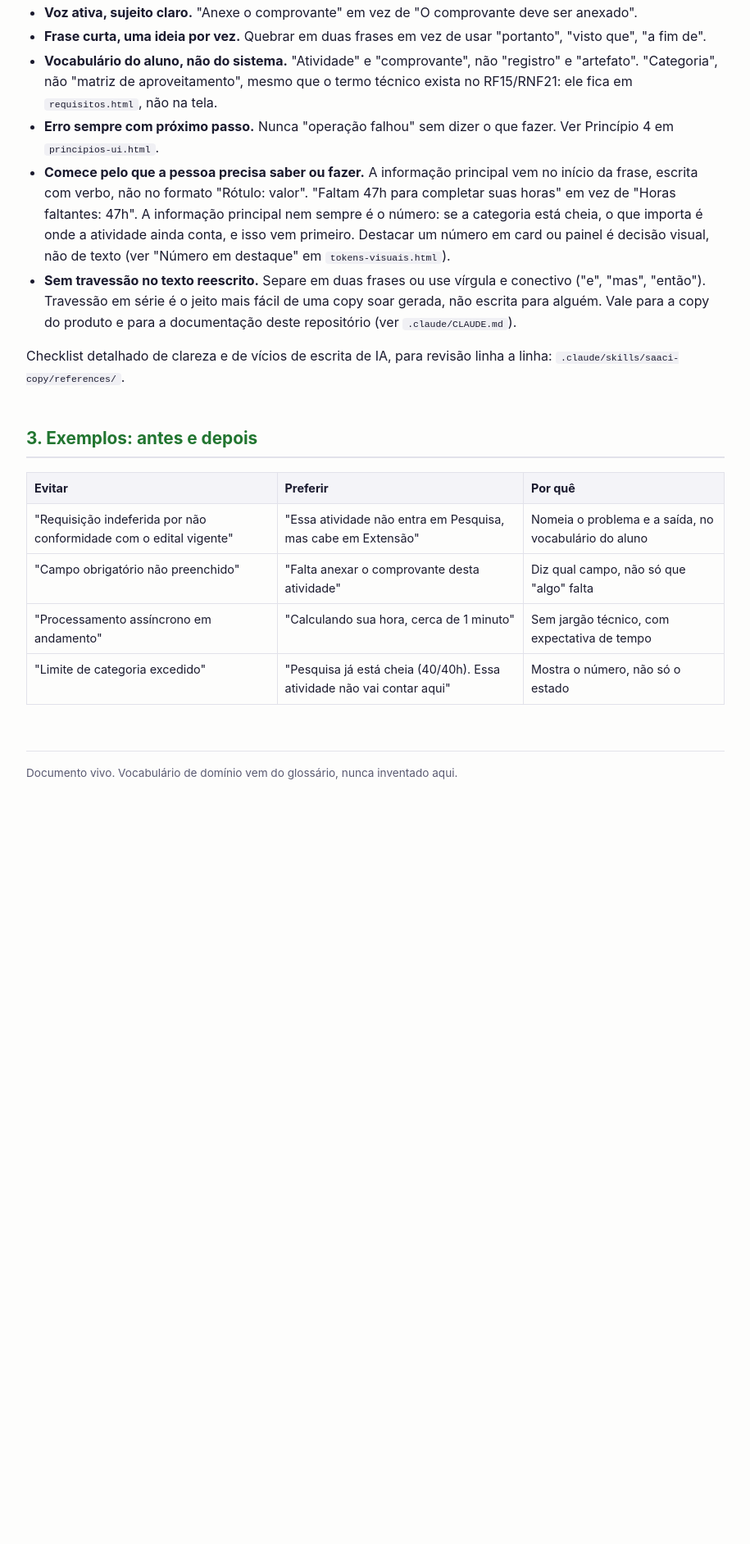
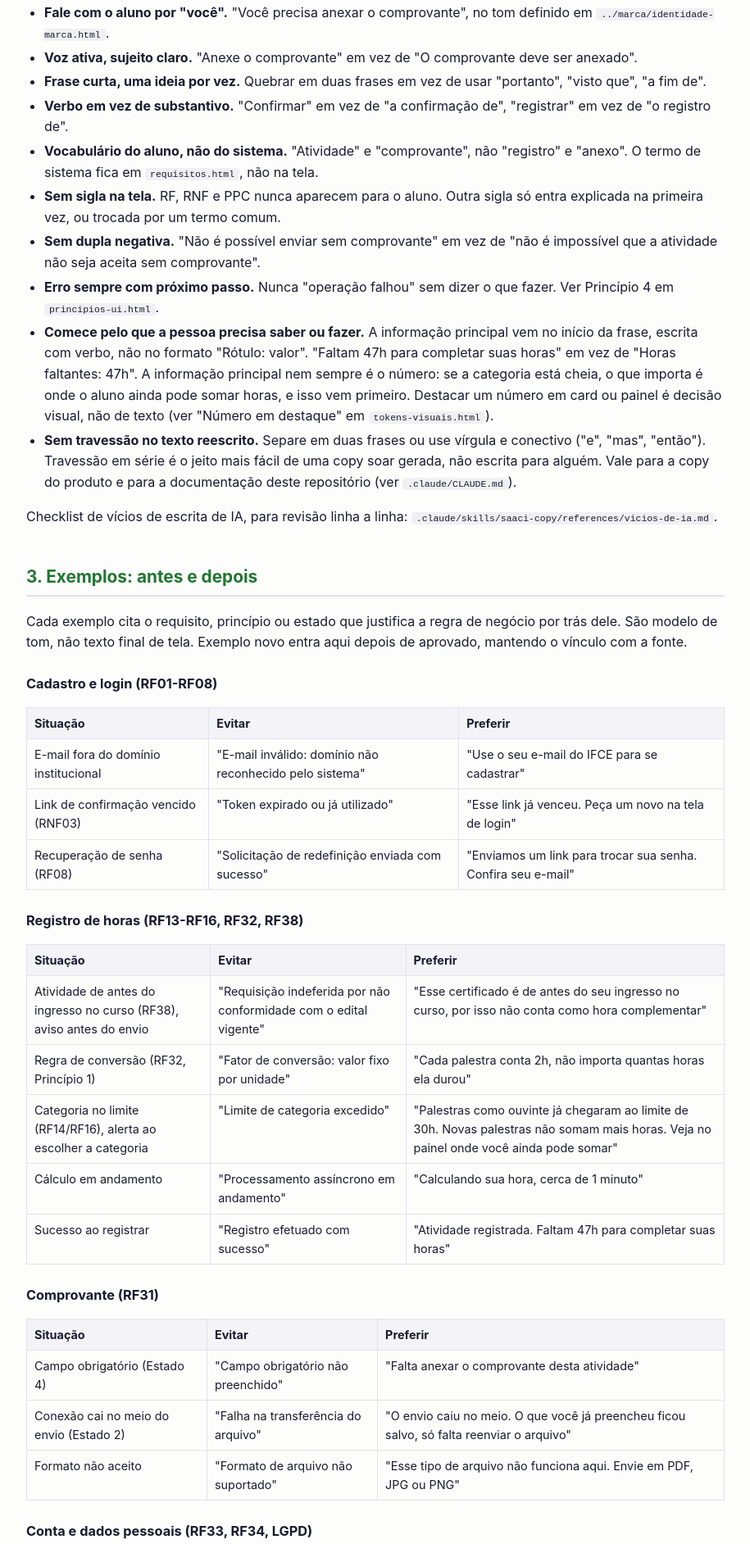
Before and after one commit to JardelBrasiliano/SAACI-produto, a website: page documentacao/design-system/escrita-de-interface.html in a window 1280 px wide. Shown: the part 672-2556 px from the top of the page at 82% size, without its empty margins (182-1097 px from the left). Before the commit the page ends 1722 px from the top, so only its background shows below. Drawn offline with Linux system fonts and the light colour scheme.

Commit message:
docs: revisa escrita de interface e centraliza exemplos de copy

```diff
--- a/documentacao/design-system/_indice.json
+++ b/documentacao/design-system/_indice.json
@@ -14,7 +14,7 @@
       "arquivo": "escrita-de-interface.html",
       "titulo": "Escrita de Interface",
       "status": "fechado",
-      "resumo": "Linguagem Simples (padrão gov.br) aplicada ao domínio, sem vício de escrita de IA. Regras práticas + tabela antes/depois. Depende do glossário para vocabulário de domínio; checklist operacional completo em .claude/skills/saaci-copy/references/.",
+      "resumo": "Linguagem Simples (padrão gov.br) aplicada ao domínio, sem vício de escrita de IA. Regras práticas + exemplos antes/depois por situação (cadastro, registro de horas, comprovante, conta, estado vazio), fonte única dos exemplos de copy. Depende do glossário para vocabulário de domínio.",
       "ids": []
     },
     {
--- a/documentacao/design-system/escrita-de-interface.html
+++ b/documentacao/design-system/escrita-de-interface.html
@@ -37,20 +37,27 @@ tecnologia, e jargão de sistema é a primeira barreira.
 
 <h2>2. Regras práticas</h2>
 <ul>
+<li><strong>Fale com o aluno por "você".</strong> "Você precisa anexar o comprovante", no tom
+definido em <code>../marca/identidade-marca.html</code>.</li>
 <li><strong>Voz ativa, sujeito claro.</strong> "Anexe o comprovante" em vez de "O comprovante
 deve ser anexado".</li>
 <li><strong>Frase curta, uma ideia por vez.</strong> Quebrar em duas frases em vez de usar
 "portanto", "visto que", "a fim de".</li>
+<li><strong>Verbo em vez de substantivo.</strong> "Confirmar" em vez de "a confirmação de",
+"registrar" em vez de "o registro de".</li>
 <li><strong>Vocabulário do aluno, não do sistema.</strong> "Atividade" e "comprovante", não
-"registro" e "artefato". "Categoria", não "matriz de aproveitamento", mesmo que o termo
-técnico exista no RF15/RNF21: ele fica em <code>requisitos.html</code>, não na tela.</li>
+"registro" e "anexo". O termo de sistema fica em <code>requisitos.html</code>, não na tela.</li>
+<li><strong>Sem sigla na tela.</strong> RF, RNF e PPC nunca aparecem para o aluno. Outra sigla
+só entra explicada na primeira vez, ou trocada por um termo comum.</li>
+<li><strong>Sem dupla negativa.</strong> "Não é possível enviar sem comprovante" em vez de
+"não é impossível que a atividade não seja aceita sem comprovante".</li>
 <li><strong>Erro sempre com próximo passo.</strong> Nunca "operação falhou" sem dizer o que
 fazer. Ver Princípio 4 em <code>principios-ui.html</code>.</li>
 <li><strong>Comece pelo que a pessoa precisa saber ou fazer.</strong> A informação principal
 vem no início da frase, escrita com verbo, não no formato "Rótulo: valor". "Faltam 47h para
 completar suas horas" em vez de "Horas faltantes: 47h". A informação principal nem sempre é o
-número: se a categoria está cheia, o que importa é onde a atividade ainda conta, e isso vem
-primeiro. Destacar um número em card ou painel é decisão visual, não de texto (ver "Número
+número: se a categoria está cheia, o que importa é onde o aluno ainda pode somar horas, e isso
+vem primeiro. Destacar um número em card ou painel é decisão visual, não de texto (ver "Número
 em destaque" em <code>tokens-visuais.html</code>).</li>
 <li><strong>Sem travessão no texto reescrito.</strong> Separe em duas frases ou use vírgula e
 conectivo ("e", "mas", "então"). Travessão em série é o jeito mais fácil de uma copy soar
@@ -58,16 +65,53 @@ gerada, não escrita para alguém. Vale para a copy do produto e para a document
 repositório (ver <code>.claude/CLAUDE.md</code>).</li>
 </ul>
 
-<p>Checklist detalhado de clareza e de vícios de escrita de IA, para revisão linha a linha:
-<code>.claude/skills/saaci-copy/references/</code>.</p>
+<p>Checklist de vícios de escrita de IA, para revisão linha a linha:
+<code>.claude/skills/saaci-copy/references/vicios-de-ia.md</code>.</p>
 
 <h2>3. Exemplos: antes e depois</h2>
+<p>
+Cada exemplo cita o requisito, princípio ou estado que justifica a regra de negócio por trás
+dele. São modelo de tom, não texto final de tela. Exemplo novo entra aqui depois de aprovado,
+mantendo o vínculo com a fonte.
+</p>
+
+<h3>Cadastro e login (RF01-RF08)</h3>
 <table>
-<tr><th>Evitar</th><th>Preferir</th><th>Por quê</th></tr>
-<tr><td>"Requisição indeferida por não conformidade com o edital vigente"</td><td>"Essa atividade não entra em Pesquisa, mas cabe em Extensão"</td><td>Nomeia o problema e a saída, no vocabulário do aluno</td></tr>
-<tr><td>"Campo obrigatório não preenchido"</td><td>"Falta anexar o comprovante desta atividade"</td><td>Diz qual campo, não só que "algo" falta</td></tr>
-<tr><td>"Processamento assíncrono em andamento"</td><td>"Calculando sua hora, cerca de 1 minuto"</td><td>Sem jargão técnico, com expectativa de tempo</td></tr>
-<tr><td>"Limite de categoria excedido"</td><td>"Pesquisa já está cheia (40/40h). Essa atividade não vai contar aqui"</td><td>Mostra o número, não só o estado</td></tr>
+<tr><th>Situação</th><th>Evitar</th><th>Preferir</th></tr>
+<tr><td>E-mail fora do domínio institucional</td><td>"E-mail inválido: domínio não reconhecido pelo sistema"</td><td>"Use o seu e-mail do IFCE para se cadastrar"</td></tr>
+<tr><td>Link de confirmação vencido (RNF03)</td><td>"Token expirado ou já utilizado"</td><td>"Esse link já venceu. Peça um novo na tela de login"</td></tr>
+<tr><td>Recuperação de senha (RF08)</td><td>"Solicitação de redefinição enviada com sucesso"</td><td>"Enviamos um link para trocar sua senha. Confira seu e-mail"</td></tr>
+</table>
+
+<h3>Registro de horas (RF13-RF16, RF32, RF38)</h3>
+<table>
+<tr><th>Situação</th><th>Evitar</th><th>Preferir</th></tr>
+<tr><td>Atividade de antes do ingresso no curso (RF38), aviso antes do envio</td><td>"Requisição indeferida por não conformidade com o edital vigente"</td><td>"Esse certificado é de antes do seu ingresso no curso, por isso não conta como hora complementar"</td></tr>
+<tr><td>Regra de conversão (RF32, Princípio 1)</td><td>"Fator de conversão: valor fixo por unidade"</td><td>"Cada palestra conta 2h, não importa quantas horas ela durou"</td></tr>
+<tr><td>Categoria no limite (RF14/RF16), alerta ao escolher a categoria</td><td>"Limite de categoria excedido"</td><td>"Palestras como ouvinte já chegaram ao limite de 30h. Novas palestras não somam mais horas. Veja no painel onde você ainda pode somar"</td></tr>
+<tr><td>Cálculo em andamento</td><td>"Processamento assíncrono em andamento"</td><td>"Calculando sua hora, cerca de 1 minuto"</td></tr>
+<tr><td>Sucesso ao registrar</td><td>"Registro efetuado com sucesso"</td><td>"Atividade registrada. Faltam 47h para completar suas horas"</td></tr>
+</table>
+
+<h3>Comprovante (RF31)</h3>
+<table>
+<tr><th>Situação</th><th>Evitar</th><th>Preferir</th></tr>
+<tr><td>Campo obrigatório (Estado 4)</td><td>"Campo obrigatório não preenchido"</td><td>"Falta anexar o comprovante desta atividade"</td></tr>
+<tr><td>Conexão cai no meio do envio (Estado 2)</td><td>"Falha na transferência do arquivo"</td><td>"O envio caiu no meio. O que você já preencheu ficou salvo, só falta reenviar o arquivo"</td></tr>
+<tr><td>Formato não aceito</td><td>"Formato de arquivo não suportado"</td><td>"Esse tipo de arquivo não funciona aqui. Envie em PDF, JPG ou PNG"</td></tr>
+</table>
+
+<h3>Conta e dados pessoais (RF33, RF34, LGPD)</h3>
+<table>
+<tr><th>Situação</th><th>Evitar</th><th>Preferir</th></tr>
+<tr><td>Confirmação de exclusão de conta</td><td>"Confirma a exclusão permanente da conta?"</td><td>"Isso apaga sua conta e os dados de vez. Quer baixar um resumo antes de continuar?"</td></tr>
+<tr><td>Conta excluída</td><td>"Conta removida do sistema"</td><td>"Sua conta foi apagada. Obrigado por ter usado o SAACI"</td></tr>
+</table>
+
+<h3>Estado vazio (Estado 1, Princípio 1)</h3>
+<table>
+<tr><th>Situação</th><th>Evitar</th><th>Preferir</th></tr>
+<tr><td>Aluno sem nenhuma atividade registrada</td><td>"Nenhum item encontrado"</td><td>"Você precisa de 120h para se formar. Registre a primeira atividade quando quiser"</td></tr>
 </table>
 
 <div class="meta">Documento vivo. Vocabulário de domínio vem do glossário, nunca inventado aqui.</div>
--- a/documentacao/marca/_indice.json
+++ b/documentacao/marca/_indice.json
@@ -1,7 +1,7 @@
 {
   "pasta": "marca",
   "descricao": "Nome, tom de voz e promessa do SAACI",
-  "atualizado": "2026-09-25",
+  "atualizado": "2026-10-11",
   "documentos": [
     {
       "arquivo": "identidade-marca.html",
```
Also changed, not shown: documentacao/design-system/principios-ui.html (+4 -4 lines), documentacao/marca/identidade-marca.html (+3 -7 lines), .claude/skills/saaci-copy/SKILL.md, .claude/skills/saaci-copy/references/exemplos-saaci.md (deleted), .claude/skills/saaci-copy/references/linguagem-simples.md.
